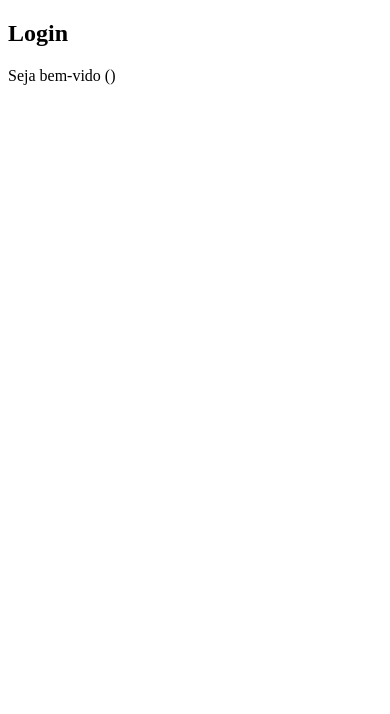
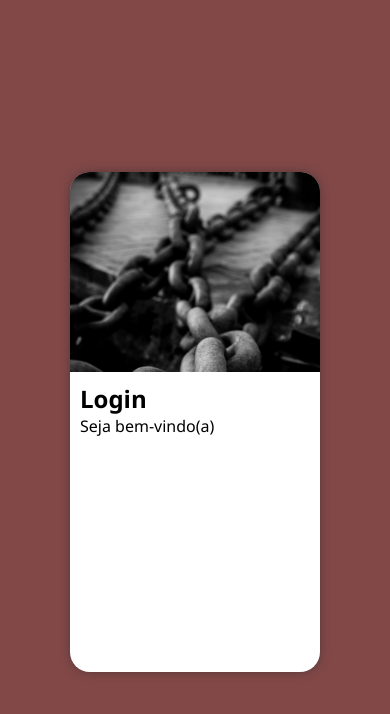
Before and after one commit to RenatoJunio-dev/projeto-login, a plain HTML site: page index.html in a window 390 px wide. Drawn offline with Linux system fonts and the light colour scheme.

Commit message:
tela de login mobile

```diff
--- a/estilos/style.css
+++ b/estilos/style.css
@@ -1 +1,53 @@
 @charset "UTF-8";
+
+*{
+    font-family: 'Segoe UI', Tahoma, Geneva, Verdana, sans-serif;
+    padding: 0px;
+    margin: 0px;
+    box-sizing: border-box;
+}
+
+body, html {
+
+    background-color: #824848;
+    width: 100vw;
+    height: 100vh;
+}
+main{
+    width: 100vw;
+    height: 100vh;
+    position: relative;
+
+
+
+
+     }
+
+
+
+
+
+section#login {
+
+    background-color: white;
+    width: 250px;
+    height: 500px;
+    border-radius: 20px;
+    position: absolute;
+    top: 50%;
+    left: 50%;
+    transform: translate(-50%, -50%);
+    overflow: hidden;
+    box-shadow: 0px 0px 10px rgba(44, 43, 43, 0.527);
+
+
+}
+section#login > div#imagem {
+    background: #824848 url(../imagens/teladefundo.jpg) no-repeat;
+    height: 200px;
+    background-size: cover;
+}
+section#login > div#formulario {
+    padding: 10px;
+    display: block;
+}
--- a/index.html
+++ b/index.html
@@ -15,7 +15,7 @@
             </div>
             <div id="formulario">
                 <h1>Login</h1>
-                <p>Seja bem-vido () </p>
+                <p>Seja bem-vindo(a) </p>
 
             </div>
 
```
